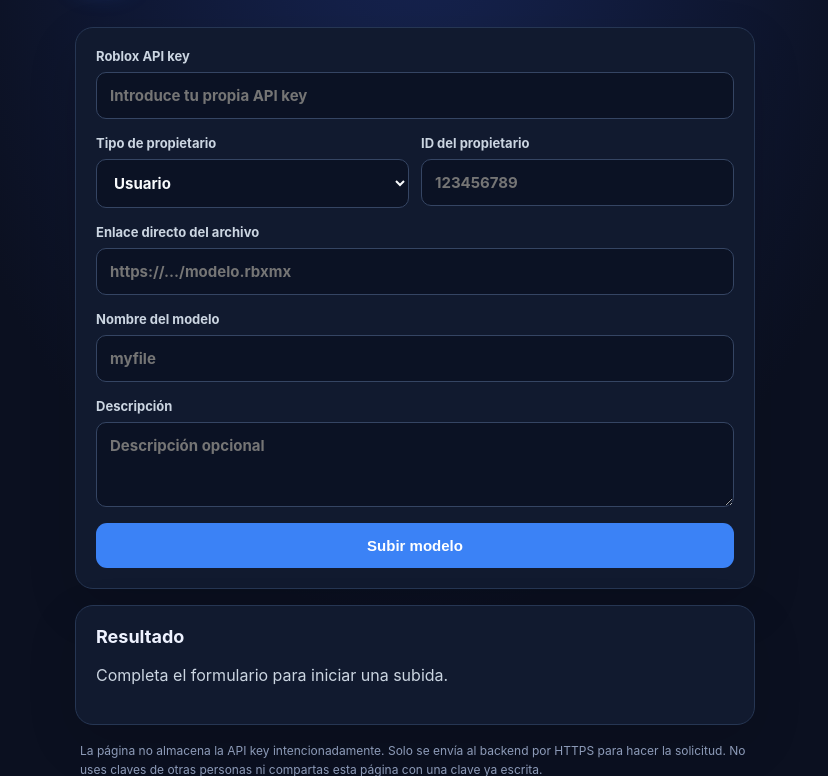
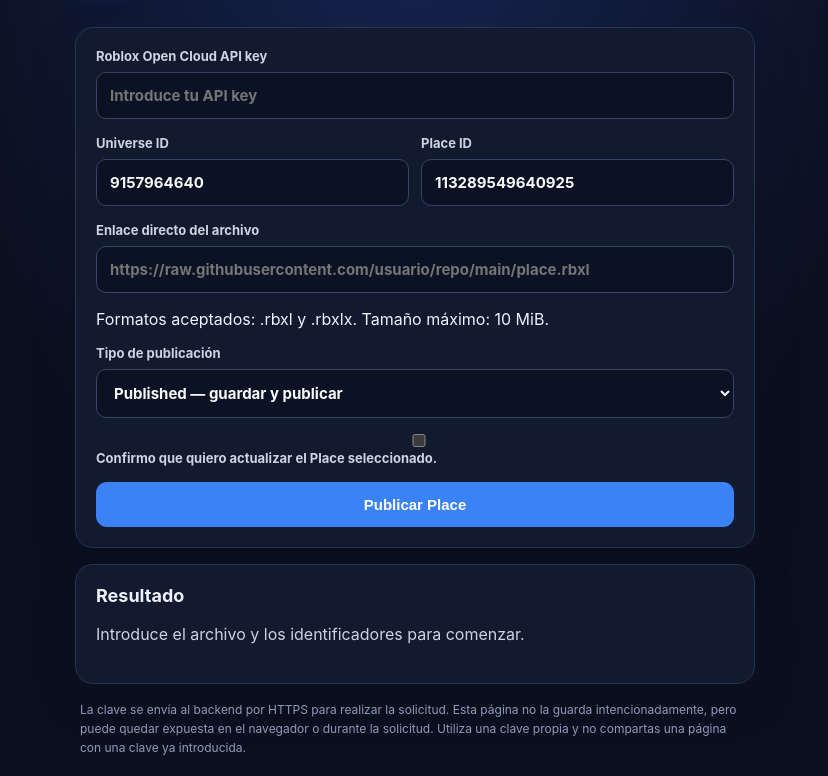
Before and after one commit to jox123e/Hellz, a plain HTML site: page index.html in a window 1280 px wide. Shown: the part 137-913 px from the top of the page, without its empty margins (225-1053 px from the left). Drawn offline with Linux system fonts and the light colour scheme.

Commit message:
Update index.html

```diff
--- a/index.html
+++ b/index.html
@@ -1,21 +1,103 @@
+
 <!doctype html>
 <html lang="es">
 <head>
-<meta charset="utf-8"><meta name="viewport" content="width=device-width,initial-scale=1">
-<title>Roblox Asset Uploader</title><link rel="stylesheet" href="style.css">
+  <meta charset="utf-8">
+  <meta name="viewport" content="width=device-width, initial-scale=1">
+  <meta name="theme-color" content="#0b1020">
+  <title>PlacePublisher · Roblox Open Cloud</title>
+  <link rel="stylesheet" href="style.css">
 </head>
 <body>
 <main class="wrap">
-  <header><div class="logo">R</div><div><p class="eyebrow">OPEN CLOUD · ROBLOX</p><h1>Asset Uploader</h1><p class="sub">Publica modelos desde un enlace directo .rbxm o .rbxmx.</p></div></header>
-  <form id="uploadForm">
-    <label>Roblox API key <input name="apiKey" type="password" autocomplete="off" required placeholder="Introduce tu propia API key"></label>
-    <div class="grid"><label>Tipo de propietario<select name="ownerType"><option value="user">Usuario</option><option value="group">Grupo</option></select></label><label>ID del propietario<input name="ownerId" required inputmode="numeric" placeholder="123456789"></label></div>
-    <label>Enlace directo del archivo<input name="fileUrl" type="url" required placeholder="https://.../modelo.rbxmx"></label>
-    <label>Nombre del modelo<input name="name" maxlength="50" placeholder="myfile"></label>
-    <label>Descripción<textarea name="description" rows="3" maxlength="1000" placeholder="Descripción opcional"></textarea></label>
-    <button id="submitBtn" type="submit">Subir modelo</button>
+  <header>
+    <div class="logo">R</div>
+    <div>
+      <p class="eyebrow">ROBLOX OPEN CLOUD</p>
+      <h1>PlacePublisher</h1>
+      <p class="sub">Publica archivos .rbxl y .rbxlx directamente en tu Place.</p>
+    </div>
+  </header>
+
+  <form id="publishForm">
+    <label>
+      Roblox Open Cloud API key
+      <input
+        name="apiKey"
+        type="password"
+        autocomplete="off"
+        required
+        placeholder="Introduce tu API key"
+      >
+    </label>
+
+    <div class="grid">
+      <label>
+        Universe ID
+        <input
+          name="universeId"
+          inputmode="numeric"
+          pattern="[0-9]+"
+          required
+          value="9157964640"
+        >
+      </label>
+
+      <label>
+        Place ID
+        <input
+          name="placeId"
+          inputmode="numeric"
+          pattern="[0-9]+"
+          required
+          value="113289549640925"
+        >
+      </label>
+    </div>
+
+    <label>
+      Enlace directo del archivo
+      <input
+        name="fileUrl"
+        type="url"
+        required
+        placeholder="https://raw.githubusercontent.com/usuario/repo/main/place.rbxl"
+      >
+    </label>
+
+    <p class="hint">
+      Formatos aceptados: .rbxl y .rbxlx. Tamaño máximo: 10 MiB.
+    </p>
+
+    <label>
+      Tipo de publicación
+      <select name="versionType">
+        <option value="Published">Published — guardar y publicar</option>
+        <option value="Saved">Saved — guardar sin publicar</option>
+      </select>
+    </label>
+
+    <label class="confirm">
+      <input name="confirmPublish" type="checkbox">
+      Confirmo que quiero actualizar el Place seleccionado.
+    </label>
+
+    <button id="submitBtn" type="submit">Publicar Place</button>
   </form>
-  <section id="result" class="result" aria-live="polite"><h2>Resultado</h2><p>Completa el formulario para iniciar una subida.</p></section>
-  <p class="notice">La página no almacena la API key intencionadamente. Solo se envía al backend por HTTPS para hacer la solicitud. No uses claves de otras personas ni compartas esta página con una clave ya escrita.</p>
-</main><script src="script.js"></script>
-</body></html>
+
+  <section id="result" class="result" aria-live="polite">
+    <h2>Resultado</h2>
+    <p>Introduce el archivo y los identificadores para comenzar.</p>
+  </section>
+
+  <p class="notice">
+    La clave se envía al backend por HTTPS para realizar la solicitud.
+    Esta página no la guarda intencionadamente, pero puede quedar expuesta
+    en el navegador o durante la solicitud. Utiliza una clave propia y no
+    compartas una página con una clave ya introducida.
+  </p>
+</main>
+
+<script src="script.js"></script>
+</body>
+</html>
```
